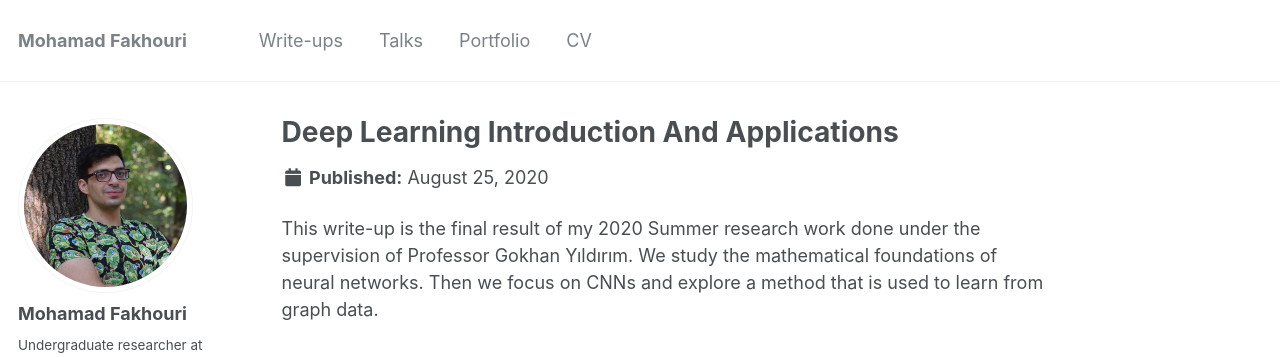
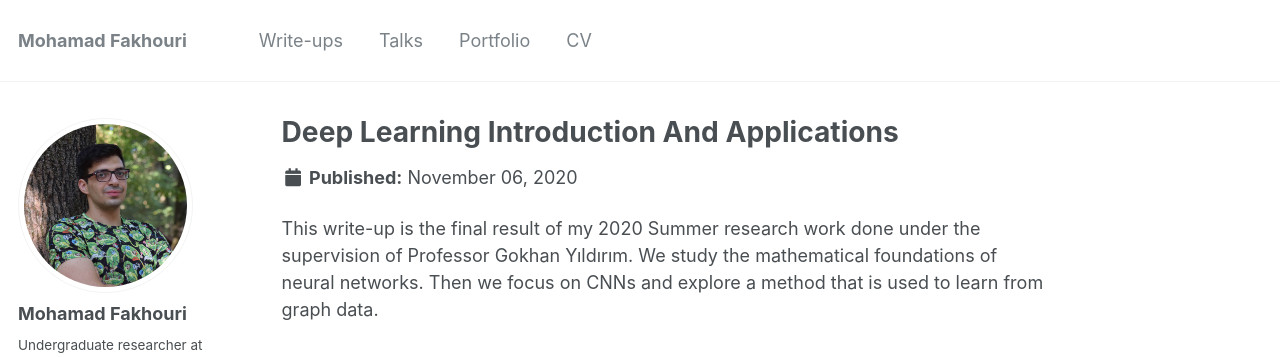
Before and after one commit to mohahf19/mohahf19.github.io, a Jekyll site: the page built from _publications/08_2020_deeplearning_intro.md, in a window 1280 px wide. Shown: the top 357 px of the page. Built offline with Jekyll 4.4.1, drawn with Linux system fonts in a browser that asks for light colours.

Commit message:
removed date for paper

```diff
--- a/_publications/08_2020_deeplearning_intro.md
+++ b/_publications/08_2020_deeplearning_intro.md
@@ -1,7 +1,6 @@
 ---
 title: "Deep Learning Introduction And Applications"
 collection: writeups
-date: 2020-8-25
 paperurl: https://mohahf19.github.io/files/deep_learning_intro.pdf
 ---
 
```
